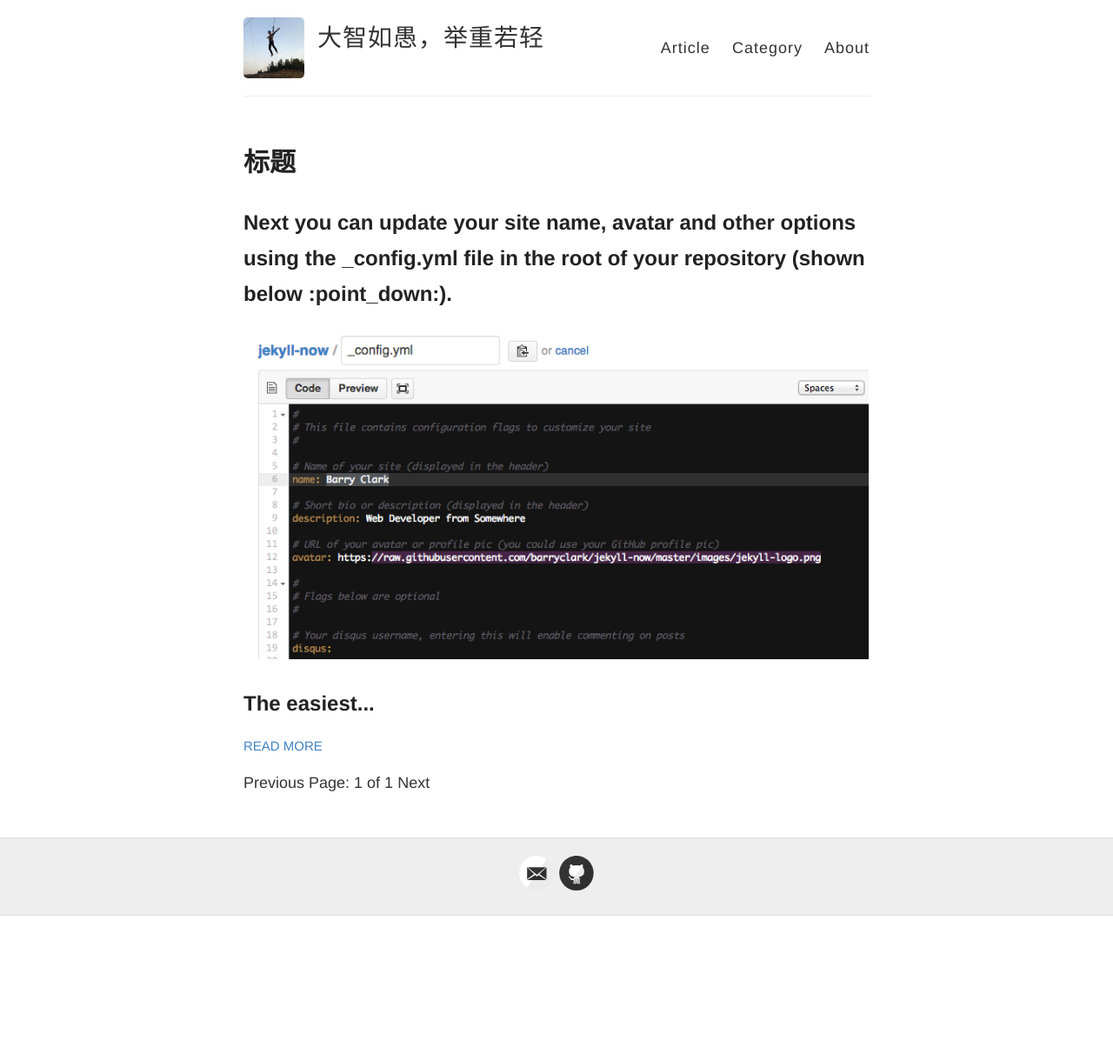
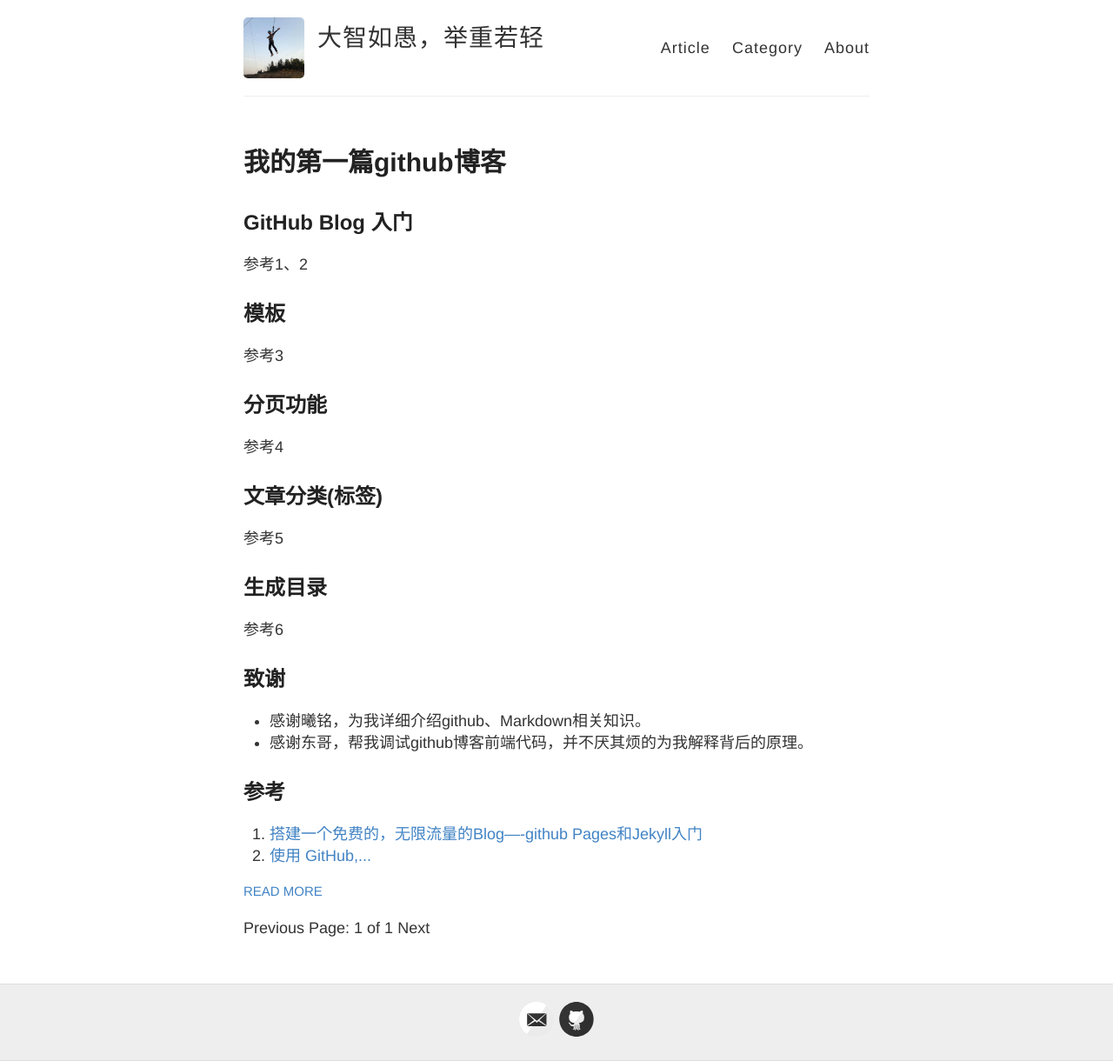
Before and after one commit to CC213/cc213.github.io, a Jekyll site: the page built from index.html, in a window 1280 px wide. Shown: the whole page at 87% size. Built offline with Jekyll 4.4.1, drawn with Linux system fonts in a browser that asks for light colours; Markdown is read by kramdown in place of the engine named in the settings; the list of posts is cut into pages by our own code; before the commit the page ends 1053 px from its top, so only the background shows below that.

Commit message:
我的第一篇github博客

```diff
--- a/_layouts/post.html
+++ b/_layouts/post.html
@@ -28,7 +28,7 @@ $( document ).ready(function() {
     $(".post").find("h2,h3,h4,h5,h6").each(function(i,item){
 		var tag = $(item).get(0).localName;
 		$(item).attr("id","wow"+i);
-    $("#AnchorContent").append('<li><a class="new'+tag+' anchor-link" onclick="return false;" href="#" link="#wow'+i+'">'+" · "+$(this).text()+'</a></li>');
+		$("#AnchorContent").append('<li><a class="new'+tag+' anchor-link" onclick="return false;" href="#" link="#wow'+i+'">'+$(this).text()+'</a></li>');
 		$(".newh2").parent().css("margin-left",0);
 		$(".newh3").parent().css("margin-left",20);
 		$(".newh4").parent().css("margin-left",40);
@@ -46,4 +46,5 @@ $("#AnchorContentToggle").click(function(){
 		}
 		$("#AnchorContent").toggle();
 	});
-});</script>
+});
+</script>
--- a/_posts/2015-01-26-Hello-World.md
+++ /dev/null
@@ -1,12 +0,0 @@
----
-layout: post
-title: 标题
-categories: 标签
----
-
-## Next you can update your site name, avatar and other options using the _config.yml file in the root of your repository (shown below :point_down:).
-
-![_config.yml]({{ site.baseurl }}/images/config.png)
-
-## The easiest way to make your first post is to edit this one. Go into /_posts/ and update the Hello World markdown file.
-### For more instructions head over to the [Jekyll Now repository](https://github.com/barryclark/jekyll-now) on GitHub.
--- /dev/null
+++ b/_posts/2015-01-26-我的第一篇github博客.md
@@ -0,0 +1,32 @@
+---
+layout: post
+title: 我的第一篇github博客
+---
+
+## GitHub Blog 入门
+参考1、2
+
+## 模板
+参考3
+
+## 分页功能
+参考4
+
+## 文章分类(标签)
+参考5
+
+## 生成目录
+参考6
+
+## 致谢
+- 感谢曦铭，为我详细介绍github、Markdown相关知识。
+- 感谢东哥，帮我调试github博客前端代码，并不厌其烦的为我解释背后的原理。
+
+## 参考
+
+1. [搭建一个免费的，无限流量的Blog----github Pages和Jekyll入门](http://www.ruanyifeng.com/blog/2012/08/blogging_with_jekyll.html)
+2. [使用 GitHub, Jekyll 打造自己的免费独立博客](http://blog.csdn.net/on_1y/article/details/19259435)
+3. [jekyll-now](https://github.com/barryclark/jekyll-now)
+4. [jekyll doc - pagination](http://jekyllrb.com/docs/pagination/)
+5. [使用Jekyll在Github上搭建个人博客（文章分类索引）](http://segmentfault.com/blog/skyinlayer/1190000000406017)
+6. [一段JS代码让Markdown自动生成目录](https://github.com/barryclark/jekyll-now)
```
Lines whose indentation alone changed are shown as unchanged.
